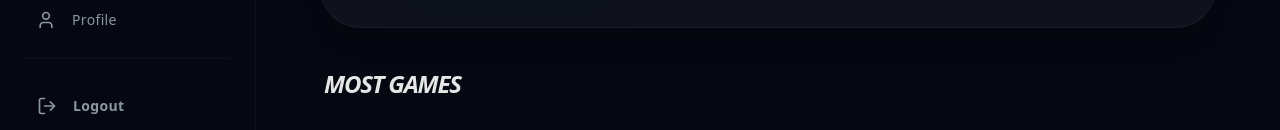
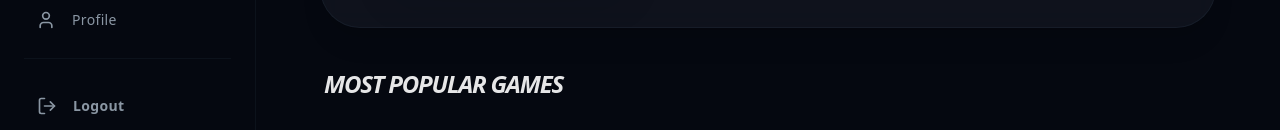
Before and after one commit to Helah-Alkuraydis/frontendHack, a React (Vite) app: page /home in a window 1280 px wide. Shown: the part 480-610 px from the top of the page. Built offline with nearby package versions, Linux system fonts and the light colour scheme; no server answers.

Commit message:
Update in details

```diff
--- a/src/pages/UserHome.tsx
+++ b/src/pages/UserHome.tsx
@@ -114,7 +114,7 @@ const UserHome = () => {
           </div>
       </div>
 
-      <h3 className="text-2xl font-black mb-8 tracking-tighter italic uppercase text-white/90 px-1">Most games</h3>
+      <h3 className="text-2xl font-black mb-8 tracking-tighter italic uppercase text-white/90 px-1">Most popular games</h3>
 
       {/* 🎮 حاوي الألعاب الأفقي */}
       <div className="flex flex-nowrap overflow-x-auto md:grid md:grid-cols-2 gap-6 md:gap-8 mb-12 pb-4 snap-x scrollbar-none md:scrollbar-thin scrollbar-thumb-gray-800 scrollbar-track-transparent px-1">
```
